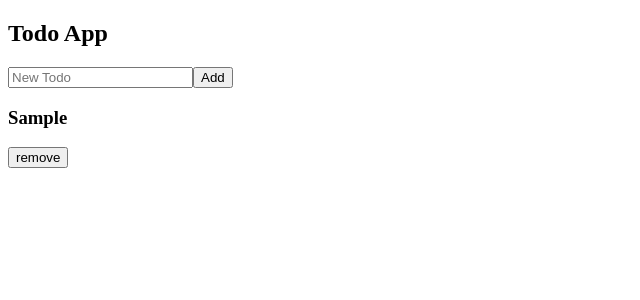
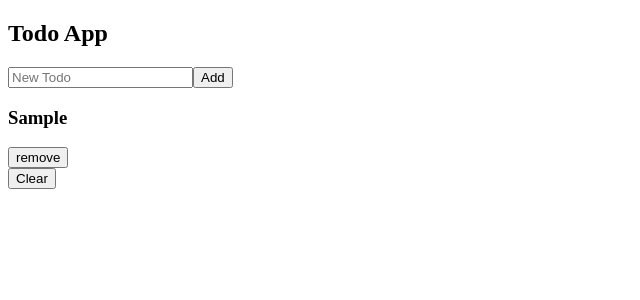
Before and after one commit to navidXlg/TodoApp-, a React (Create React App) app: page / in a window 1280 px wide. Both pictures are taken after typing "Sample" into the empty fields and a click on the button "Add". Shown: the top 300 px of the page, without its empty margins (0-640 px from the left). Built offline with nearby package versions, Linux system fonts and the light colour scheme.

Commit message:
rest btn added to app

```diff
--- a/src/App.js
+++ b/src/App.js
@@ -1,10 +1,20 @@
 import SearchBar from "./componants/SearchBar";
 import TodoList from "./componants/TodoList";
+import useTodoContext from "./Hooks/useTodoContext";
 
 export default function App(){
+  const {resetAllTodos, todo} = useTodoContext();
+
+  // Handeling rest click btn
+  const handelClick = () => {
+    resetAllTodos()
+  };
+
+// Rember to change it
   return <div>
             <h2>Todo App</h2>
             <SearchBar/>
             <TodoList/>
+            {todo.length > 0 ? <button onClick={handelClick}>Clear</button> : "" }
         </div>
 };
--- a/src/Context/TodoContext.js
+++ b/src/Context/TodoContext.js
@@ -21,14 +21,19 @@ export default function Provider({children}){
              return tode.id === item.id ? {...tode, mode : !tode.mode} : tode;
         });
         setTodo(updateTodo);
-        console.log(todo);
     };
 
+    // Delete every todo item
     const deleteItem = (item) => {
         const updateTodo = todo.filter(tode => {
             return !(tode.id === item.id);
         });
         setTodo(updateTodo);
+    };
+
+    // Rest all todos
+    const resetAllTodos = () => {
+        setTodo([])
     };
 
     // Provide data for share in app
@@ -37,7 +42,8 @@ export default function Provider({children}){
         setTodo,
         createTodo,
         todoStatusChange,
-        deleteItem
+        deleteItem,
+        resetAllTodos
     };
 
     return <todoContext.Provider value={valueToShare}>
```
